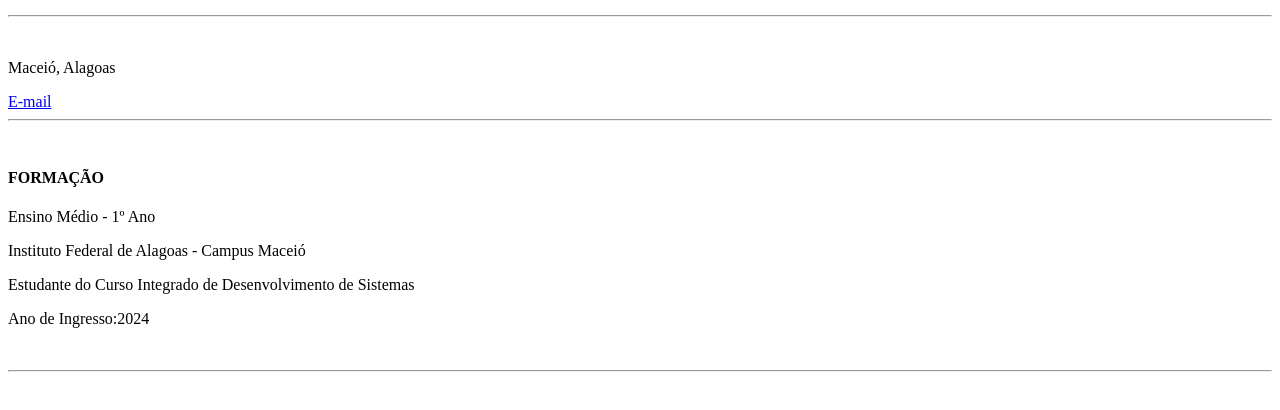
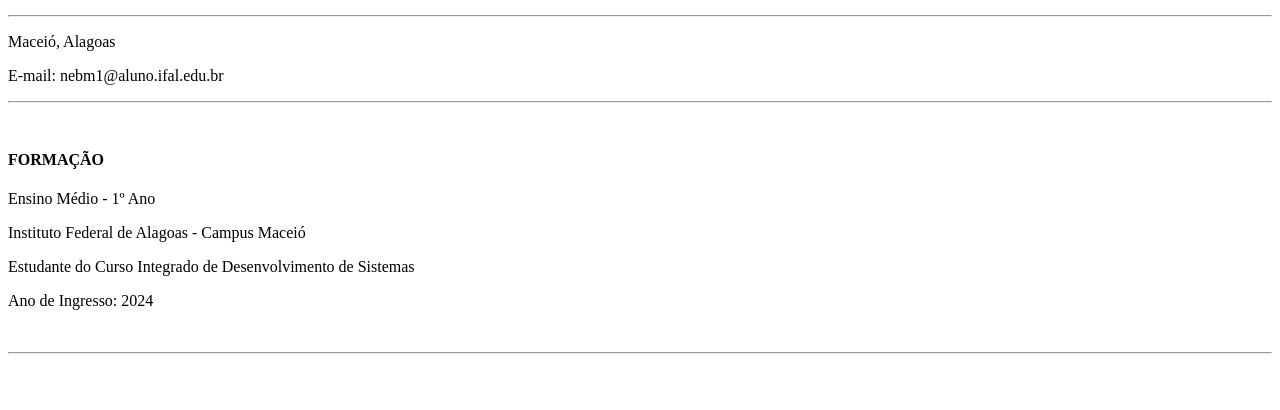
Before and after one commit to nicoleebm/nicoleebm.github.io, a plain HTML site: page index.html in a window 1280 px wide. Shown: the part 202-612 px from the top of the page. Drawn offline with Linux system fonts and the light colour scheme.

Commit message:
Update index.html

```diff
--- a/index.html
+++ b/index.html
@@ -4,18 +4,15 @@
     <img src="https://avatars.githubusercontent.com/u/179865877?s=400&u=b65fcd367b56bb105db50e1c00b7973927f400ec&v=4" width="150" height="150">
     <h3>Nicole Máximo</h3>
     <hr>
-    <br>
     <p>Maceió, Alagoas</p>
-    <a href="nebm1@aluno.ifal.edu.br">
-      E-mail</a>
-    <br>
+    <p>E-mail: nebm1@aluno.ifal.edu.br</p>
     <hr>
     <br>
     <h4>FORMAÇÃO</h4>
     <p>Ensino Médio - 1º Ano</p>
     <p>Instituto Federal de Alagoas - Campus Maceió</p>
     <p>Estudante do Curso Integrado de Desenvolvimento de Sistemas</p>
-    <p>Ano de Ingresso:2024</p>
+    <p>Ano de Ingresso: 2024</p>
     <br>
   <hr>
     <br>
```
